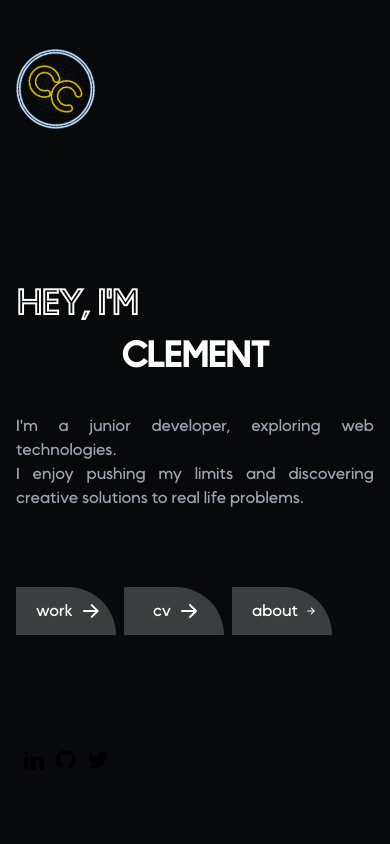
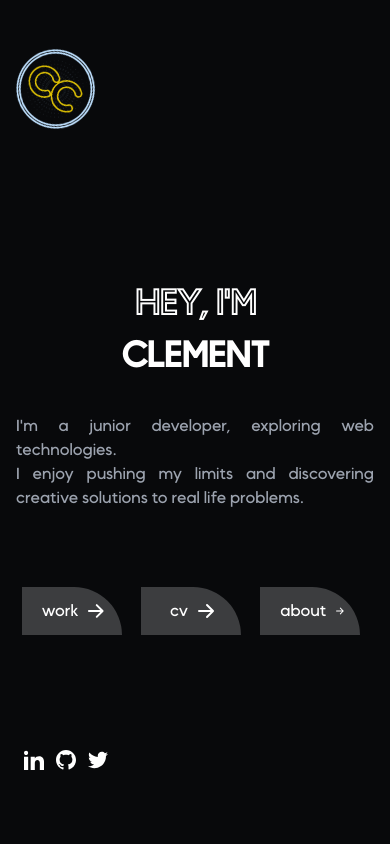
Before and after one commit to wdclem/portfolio, a Next.js app: page / in a window 390 px wide. Shown: the top 844 px of the page. Built offline with nearby package versions, Linux system fonts and the light colour scheme; what tailwindcss-no-scrollbar would draw is missing.

Commit message:
correct text color and bg-color on projects

```diff
--- a/src/app/landing.js
+++ b/src/app/landing.js
@@ -36,7 +36,7 @@ const Landing = () => {
                     ease: [0.5, 0.71, 1, 1.5],}}
                   initial={{opacity:0}}
                   className="col-start-1 row-start-2 row-span-3 col-span-full md:col-start-1 md:col-span-5 px-4 md:ml-16 mx-auto py-4 text-justify max-w-[600px]">
-          <h1 className={`${myFontOutline.className} max-w-2xl mb-4 text-4xl font-extrabold tracking-tight leading-none md:text-5xl xl:text-6xl text-white`}>HEY, I&apos;M</h1>
+          <h1 className={`${myFontOutline.className} max-w-2xl mb-4 text-4xl font-extrabold tracking-tight leading-none md:text-5xl xl:text-6xl text-white text-center md:text-start`}>HEY, I&apos;M</h1>
           <h1 className="max-w-2xl mb-4 text-4xl font-extrabold tracking-tight leading-none md:text-5xl xl:text-6xl text-white text-center">CLEMENT</h1>
           <p className="md:text-md lg:text-lg text-gray-400 mt-10">
             I&apos;m a junior developer, exploring web technologies.
@@ -51,7 +51,7 @@ const Landing = () => {
                     delay:0.2,
                     ease: [0.5, 0.71, 1, 1.5],}}
                 initial={{opacity:0}}
-                className='col-start-1 row-start-4 row-span-1 col-span-4 px-4 py-4 md:ml-16 xl:gap-0 w-screen mt-10 md:mt-0'>
+                className='col-start-1 row-start-4 row-span-1 col-span-7 flex md:justify-start justify-around md:col-start-1 md:col-span-4 px-4 py-4 md:ml-16 xl:gap-0 w-screen mt-10 md:mt-0'>
         <a href="#projects" className="inline-flex items-center justify-center px-5 py-3 mr-2 text-base font-medium text-center text-white rounded-tr-extraLarge bg-[#3C3D3F] hover:bg-primary-800 focus:ring-4 focus:ring-primary-300 w-[100px] h-[50]">
           work
           <svg className="w-5 h-5 ml-2 -mr-1" fill="currentColor" viewBox="0 0 20 20" xmlns="http://www.w3.org/2000/svg"><path fillRule="evenodd" d="M10.293 3.293a1 1 0 011.414 0l6 6a1 1 0 010 1.414l-6 6a1 1 0 01-1.414-1.414L14.586 11H3a1 1 0 110-2h11.586l-4.293-4.293a1 1 0 010-1.414z" ></path></svg>
--- a/src/app/page.js
+++ b/src/app/page.js
@@ -9,9 +9,9 @@ export default function Home() {
 
 
   return (
-    <main className="t5ext-white scrollbar-none">
+    <main className="text-white scrollbar-none">
       <PageHead/>
-    <div className='overflow-x-auto overflow-y-auto scrollbar-none text-color-white'>
+    <div className='overflow-x-hidden overflow-y-auto scrollbar-none text-color-white'>
       {/*
         ***********
         LANDING
--- a/src/app/projects.js
+++ b/src/app/projects.js
@@ -21,7 +21,7 @@ const Projects = () => {
 
 
     return(
-        <motion.div id='projects' className='bg-gradient-to-t from-[#2758BA] h-screen grid grid-cols-5 max-w-screen md:grid-rows-5'>
+        <motion.div id='projects' className='bg-gradient-to-t from-[#2758BA] to-[#08090B] h-screen grid grid-cols-5 max-w-screen md:grid-rows-5'>
         <div className="hidden md:flex md:col-span-3 md:col-start- md:row-start-3 md:items-center mx-auto">
             <Image
                 className={`transition-opacity duration-150 ease-in ${
```
